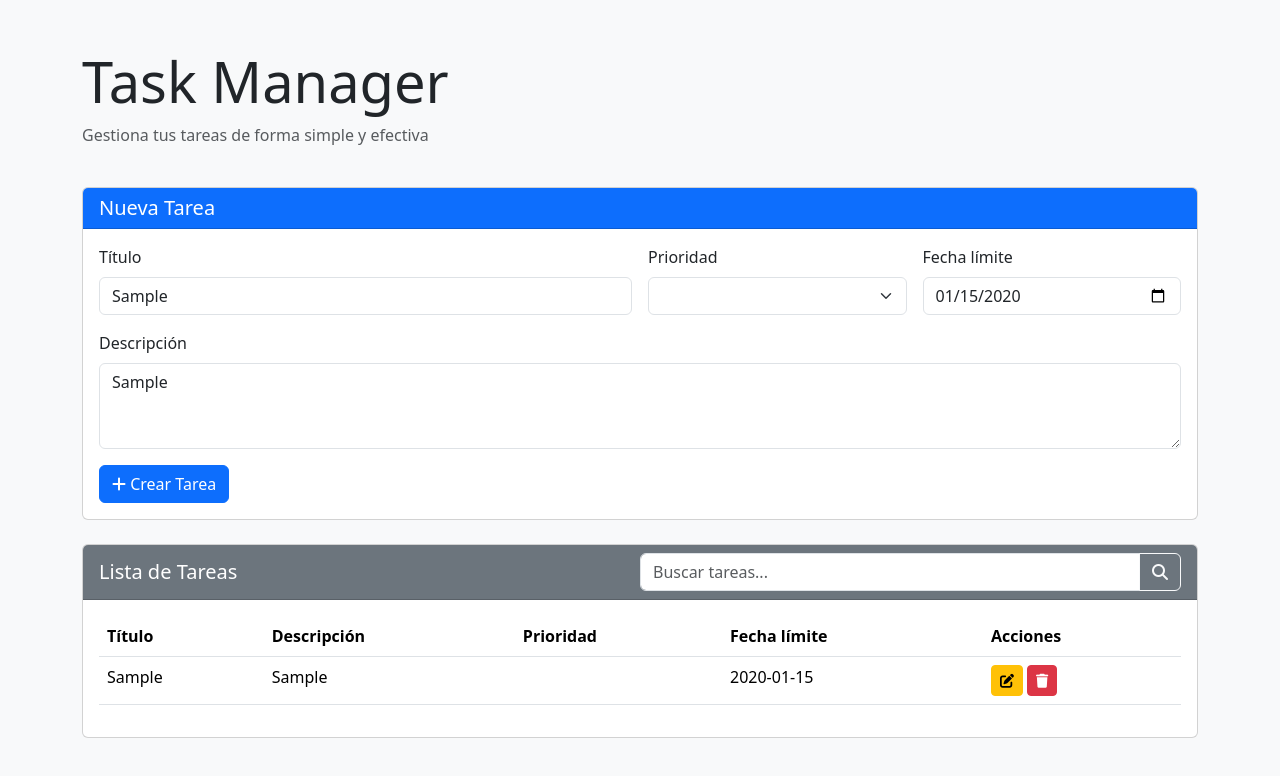
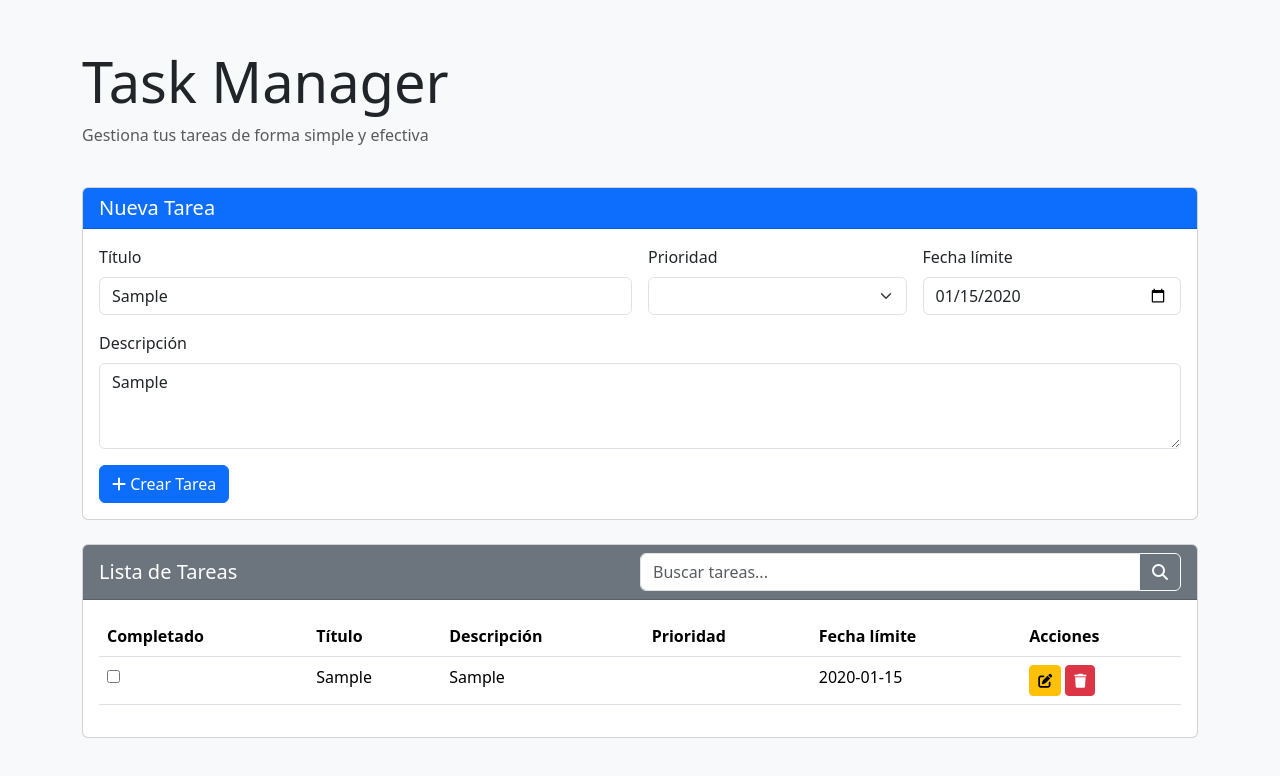
Before and after one commit to NihilMaster/Angular_Path, an Angular app in the folder Tasks/: page / in a window 1280 px wide. Both pictures are taken after typing "Sample", "2020-01-15", "Sample" into the empty fields and a click on the button "Crear Tarea". Shown: the top 776 px of the page. Built offline with nearby package versions, Linux system fonts and the light colour scheme.

Commit message:
Tasks - Status manage

```diff
--- a/Tasks/src/app/app.component.css
+++ b/Tasks/src/app/app.component.css
@@ -0,0 +1,9 @@
+.completed {
+    text-decoration: line-through;
+    font-style: italic;
+}
+
+.uncompleted {
+    text-decoration: none;
+    font-style: normal;
+}
--- a/Tasks/src/app/app.component.html
+++ b/Tasks/src/app/app.component.html
@@ -80,6 +80,7 @@
                             <table class="table table-hover">
                                 <thead>
                                     <tr>
+                                        <th>Completado</th>
                                         <th>Título</th>
                                         <th>Descripción</th>
                                         <th>Prioridad</th>
@@ -88,12 +89,13 @@
                                     </tr>
                                 </thead>
                                 <tbody>
-                                    <tr *ngFor="let task of tasks">
+                                    <tr  id="task{{ task.id }}" *ngFor="let task of tasks" [ngClass]="task.complete ? 'completed' : 'uncompleted'">
+                                        <td><input type="checkbox" [checked]="task.complete"  (click)="toggleCompleteTask(task.id)"></td>
                                         <td>{{ task.title }}</td>
                                         <td>{{ task.description }}</td>
-                                        <td><span class="badge" [ngClass]="{'bg-danger': task.priority === 'High',
-                                                                            'bg-warning': task.priority === 'Media',
-                                                                            'bg-success': task.priority === 'Low'}">
+                                        <td><span class="badge" [ngClass]="{'bg-danger': task.priority === 'high',
+                                                                            'bg-warning': task.priority === 'medium',
+                                                                            'bg-success': task.priority === 'low'}">
                                                                             {{ task.priority === 'high' ? 'Alta' : (task.priority === 'medium' ? 'Media' : 'Baja') }}
                                             </span></td>
                                         <td>{{ task.dueDate | date:'yyyy-MM-dd' }}</td>
--- a/Tasks/src/app/app.component.ts
+++ b/Tasks/src/app/app.component.ts
@@ -1,5 +1,5 @@
 import { TasksCrudService } from './services/tasks.crud.service'; // Servicio
-import { Component, OnInit } from '@angular/core';
+import { Component, OnInit, ElementRef, Renderer2 } from '@angular/core';
 import { CommonModule } from '@angular/common'; // Necesario para implementar angular en el HTML
 import { ReactiveFormsModule } from '@angular/forms'; // Formularios reactivos
 import { FormGroup, FormControl } from '@angular/forms';
@@ -9,7 +9,8 @@ import { FormGroup, FormControl } from '@angular/forms';
   selector: 'app-root',
   standalone: true,
   imports: [CommonModule, ReactiveFormsModule],
-  templateUrl: './app.component.html'
+  templateUrl: './app.component.html',
+  styleUrl: './app.component.css'
 })
 export class AppComponent implements OnInit{
 
@@ -18,7 +19,10 @@ export class AppComponent implements OnInit{
   updateTime : boolean = false;
   updateId : number = 0;
 
-  constructor(private tasksCrudService: TasksCrudService) {
+  constructor(private tasksCrudService: TasksCrudService,
+              private renderer: Renderer2,
+              private elementRef: ElementRef
+  ) {
     this.form = new FormGroup({
       title: new FormControl(''),
       priority: new FormControl(''),
@@ -33,9 +37,9 @@ export class AppComponent implements OnInit{
 
   //Create n Update
   createTask(): void{
-    const { title, priority, dueDate, description } = this.form.value;
+    const { complete, title, priority, dueDate, description } = this.form.value;
     const id = (this.updateTime) ? this.updateId : parseInt(this.generateId());
-    this.tasksCrudService.createTask(id, title, priority, dueDate, description, this.updateTime).subscribe({});
+    this.tasksCrudService.createTask(id, complete, title, priority, dueDate, description, this.updateTime).subscribe({});
     this.readTasks();
   }
 
@@ -83,4 +87,26 @@ export class AppComponent implements OnInit{
       }
     });
   }
+
+  //Complete
+  toggleCompleteTask(id: number): void{
+    this.tasksCrudService.readTask(id).subscribe({
+      next: (task) => {
+        const element = this.elementRef.nativeElement.querySelector(`#task${id}`);
+        if(task.complete != true){
+          this.renderer.removeClass(element, 'uncompleted');
+          this.renderer.addClass(element, 'completed');
+          this.renderer.addClass(element, 'bg-secondary');
+          this.tasksCrudService.createTask(task.id, !task.complete, task.title, task.priority, task.dueDate, task.description, true);
+        }else{
+          this.renderer.removeClass(element, 'completed');
+          this.renderer.removeClass(element, 'bg-secondary');
+          this.renderer.addClass(element, 'uncompleted');
+          this.tasksCrudService.createTask(task.id, !task.complete, task.title, task.priority, task.dueDate, task.description, true);
+        }
+      }
+    });
+  }
+
+
 }
--- a/Tasks/src/app/services/tasks.crud.service.ts
+++ b/Tasks/src/app/services/tasks.crud.service.ts
@@ -9,17 +9,18 @@ export class TasksCrudService {
   constructor() { }
 
   //Create n Update
-  createTask(id_: number=0, title_: string="", priority_: string="low", dueDate_: string="", description_: string="", isUpdate: boolean=false): Observable<any> {
-    type Task = {id: number; title: string; priority: string; dueDate: string; description: string;};
+  createTask(id_: number=0, complete_: boolean=false, title_: string="", priority_: string="low", dueDate_: string="", description_: string="", isUpdate: boolean=false): Observable<any> {
+    type Task = {id: number; complete: boolean; title: string; priority: string; dueDate: string; description: string;};
     const tasks: Task[] = JSON.parse(localStorage.getItem("task") || "[]");
     if(isUpdate){
       let tempTask = tasks.find(task => task.id === Number(id_)) as Task; //Referencia más no copia
+      tempTask.complete = complete_;
       tempTask.title = title_;
       tempTask.priority = priority_;
       tempTask.dueDate = dueDate_;
       tempTask.description = description_;
     }else{
-      tasks.push({id:id_, title:title_, priority:priority_, dueDate:dueDate_, description:description_});
+      tasks.push({id:id_, complete:complete_, title:title_, priority:priority_, dueDate:dueDate_, description:description_});
     }
     localStorage.setItem("task", JSON.stringify(tasks));
     return new Observable<any>();
@@ -46,5 +47,3 @@ export class TasksCrudService {
     return new Observable<any>();
   }
 }
-
-  //localStorage.setItem("task", JSON.stringify([{id: 1, title: "Task 1", priority: "low", dueDate: "2026-01-01", description: "This is a task"}]));
```
